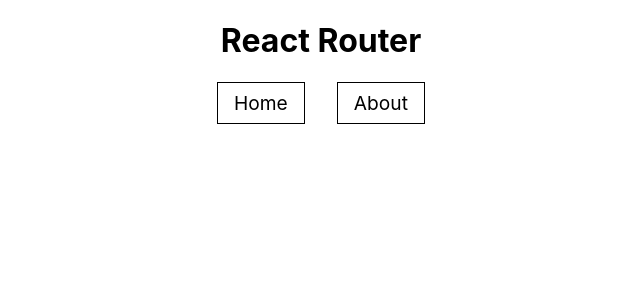
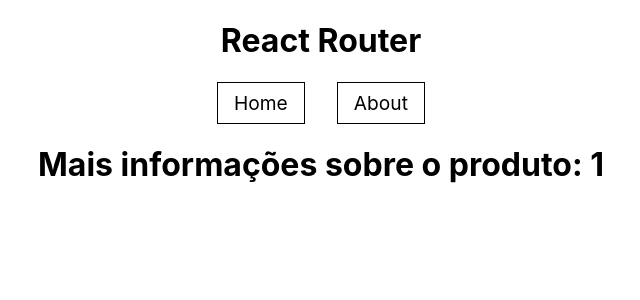
Before and after one commit to WeldonPereira/react-router, a React (Create React App) app: page /products/1/info in a window 1280 px wide. Shown: the top 300 px of the page, without its empty margins (319-959 px from the left). Built offline with nearby package versions, Linux system fonts and the light colour scheme.

Commit message:
feat: adicionar nested routes

```diff
--- a/src/App.js
+++ b/src/App.js
@@ -5,6 +5,7 @@
 import Home from "./pages/Home";
 import About from "./pages/About";
 import Product from "./pages/Product";
+import Info from "./pages/Info";
 
 function App() {
   return (
@@ -15,6 +16,7 @@
         <Routes>
           <Route path="/" element={<Home />} />
           <Route path="/about" element={<About />} />
+          <Route path="/products/:id/info" element={<Info />} />
           <Route path="/products/:id" element={<Product />} />
         </Routes>
       </BrowserRouter>
--- /dev/null
+++ b/src/pages/Info.js
@@ -0,0 +1,12 @@
+import { useParams } from "react-router-dom";
+
+const Info = () => {
+  const { id } = useParams();
+  return (
+    <div>
+      <h1>Mais informações sobre o produto: {id}</h1>
+    </div>
+  );
+};
+
+export default Info;
--- a/src/pages/Product.js
+++ b/src/pages/Product.js
@@ -1,4 +1,4 @@
-import { useParams } from "react-router-dom";
+import { Link, useParams } from "react-router-dom";
 import { useFetch } from "../hooks/useFetch";
 
 const Product = () => {
@@ -13,6 +13,8 @@
       {product && (
         <div>
           <h1>{product.name}</h1>
+          <h1>R${product.price}</h1>
+          <Link to={`/products/${product.id}/info`}>Mais informações</Link>
         </div>
       )}
     </div>
```
